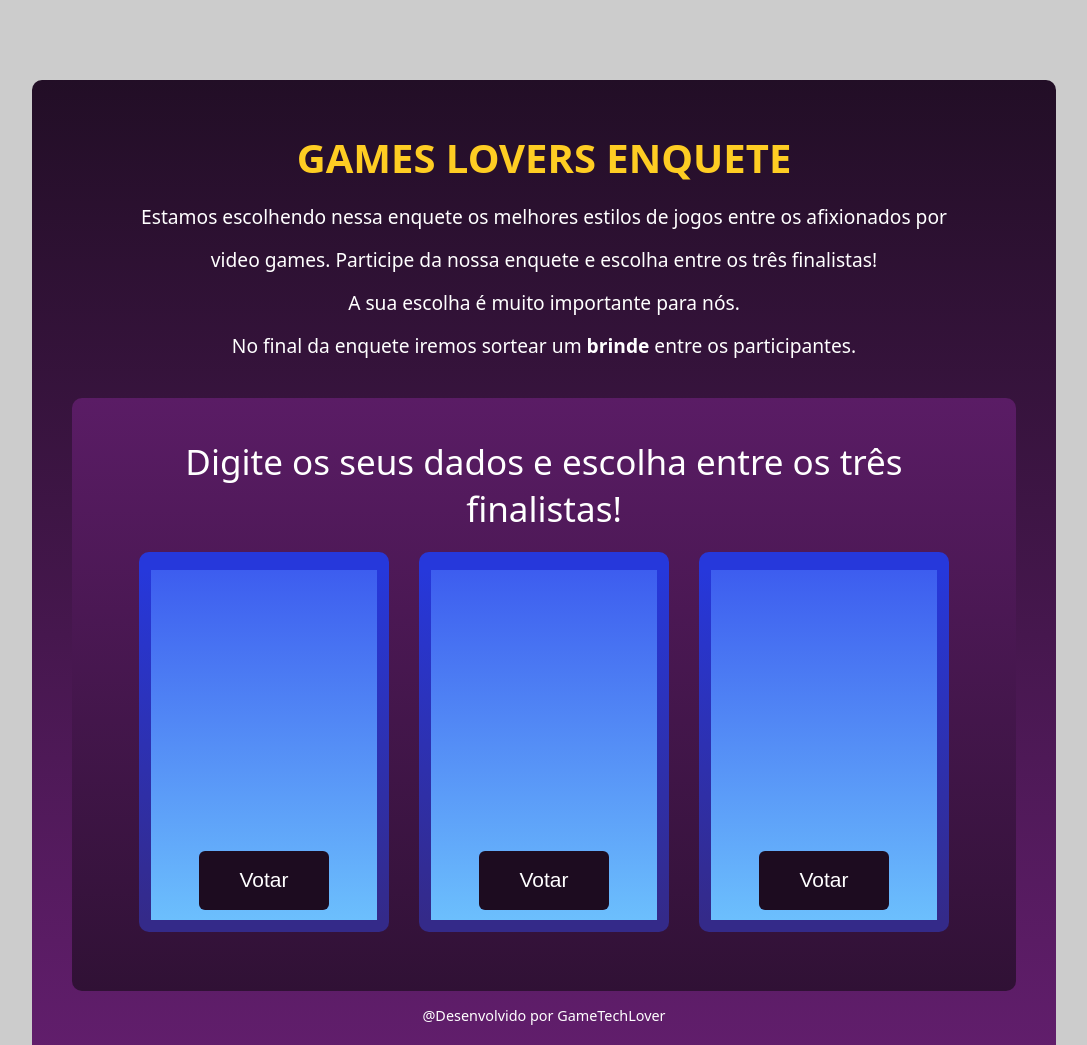
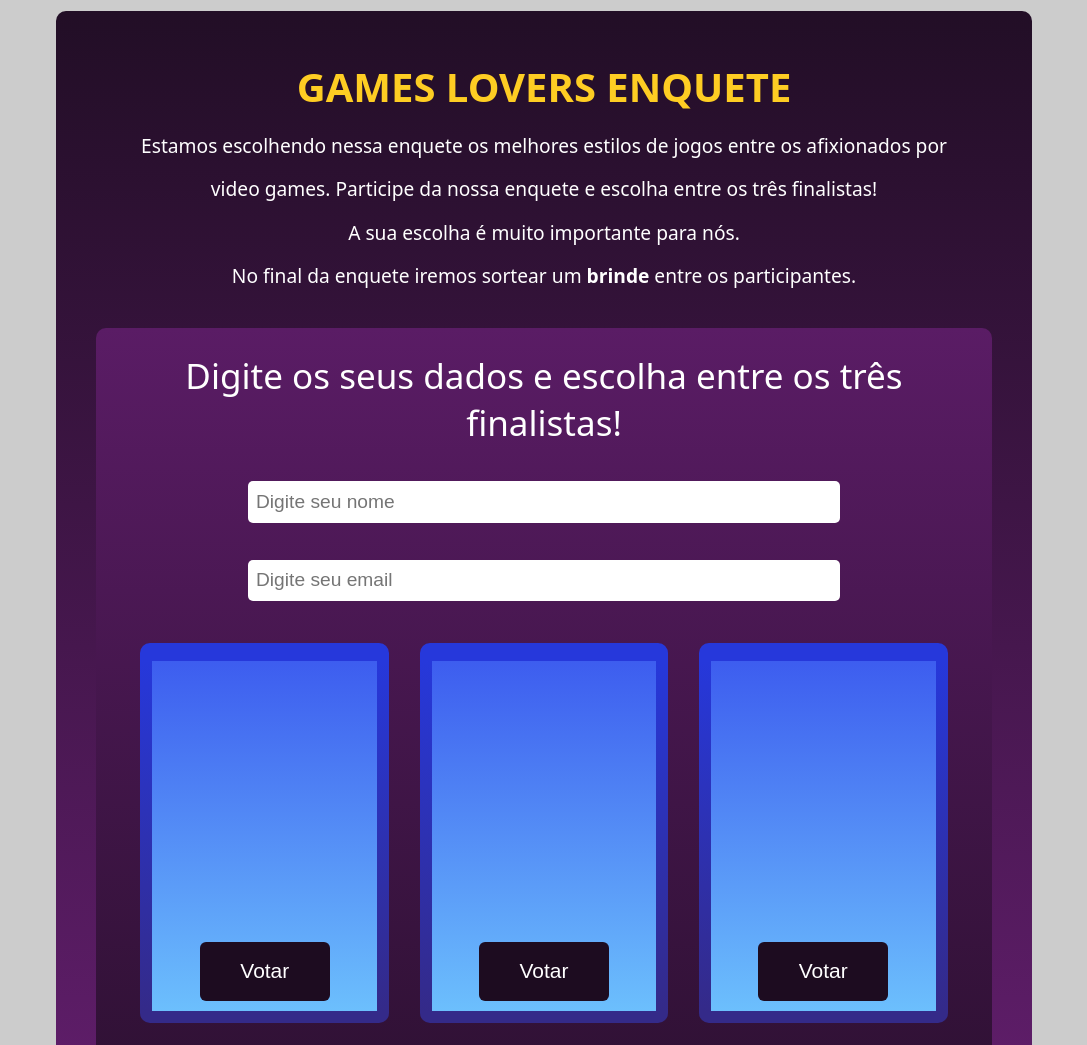
Before and after one commit to Leonardo-do-Playstation/ProjetoFinal-Modulo01Cap02-TemplateEnquete, a plain HTML site: page index.html in a window 1280 px wide. Shown: the top 1045 px of the page, without its empty margins (96-1183 px from the left). Drawn offline with Linux system fonts and the light colour scheme.

Commit message:
closes #5 - Página index.html/style.css: Adição e estilização de inputs

```diff
--- a/index.html
+++ b/index.html
@@ -18,7 +18,14 @@
       </div>
 
       <div class="Second-square">
-        <p class="Second-text">Digite os seus dados e escolha entre os três finalistas!</p>
+      <p class="Second-text">Digite os seus dados e escolha entre os três finalistas!</p>
+      <div class="form-container">
+      <label for="nome" class="form-label"></label>
+      <input type="text" id="nome" name="nome" placeholder="Digite seu nome" class="form-input" />
+      <label for="email" class="form-label"></label>
+      <input type="email" id="email" name="email" placeholder="Digite seu email" class="form-input" />
+      </div>
+
         <div class="Voting-cards">
           <div class="Card-border"><div class="Card">
             <button>Votar</button></div>
--- a/style.css
+++ b/style.css
@@ -9,7 +9,7 @@ body {
   justify-content: center;
   flex-direction: column;
   min-height: 100vh;
-  padding: 2.5rem 1.25rem;
+  padding: 0.5rem 1.25rem;
   box-sizing: border-box;
 }
 
@@ -17,10 +17,10 @@ body {
   background-color: #301135;
   background-image: linear-gradient(to bottom, #220E26, #621E6D);
   width: 100%;
-  max-width: 64rem;
-  min-height: 6.25rem;
+  max-width: 61rem;
+  min-height: 5.9rem;
   border-radius: 0.62rem;
-  margin: 2.5rem auto;
+  margin: 0.2rem auto;
   padding: 2.5rem;
   box-sizing: border-box;
 }
@@ -30,8 +30,8 @@ body {
   background-image: linear-gradient(to bottom, #5A1C65, #301135);
   border-radius: 0.62rem;
   width: 100%;
-  max-width: 59rem;
-  padding: 2.5rem;
+  max-width: 56rem;
+  padding: 1.5rem;
   margin: 2.5rem auto 0 auto;
   display: flex;
   flex-direction: column;
@@ -61,7 +61,7 @@ body {
 .Card {
   background-color: #3D5DEF;
   background-image: linear-gradient(to bottom, #3D5DEF, #6CBFFD);
-  width: 14.10rem;
+  width: 14.05rem;
   height: 21.87rem;
   margin: auto;
   display: flex;
@@ -77,7 +77,7 @@ body {
   font-size: 2.5rem;
   color: #FECD23;
   font-weight: 400;
-  margin-top: 0.62rem;
+  margin-top: 0.5rem;
 }
 
 .Main-text {
@@ -98,6 +98,8 @@ body {
   font-family: system-ui, -apple-system, BlinkMacSystemFont, 'Segoe UI', Roboto, Oxygen, Ubuntu, Cantarell, 'Open Sans', 'Helvetica Neue', sans-serif;
   font-size: 2.19rem;
   margin: auto;
+  margin-bottom: 21px;
+  margin-top: 0;
 }
 
 .End-text {
@@ -121,3 +123,24 @@ button {
   margin-top: auto;
   border: none;
 }
+
+.form-container {
+  width: 100%;
+  display: flex;
+  flex-direction: column;
+  align-items: center;
+}
+
+.form-input {
+  width: 97%;
+  max-width: 37rem;
+  height: 2.6rem;
+  padding: 0.5rem;
+  font-size: 1.2rem;
+  border-radius: 5px;
+  border: 0;
+  margin: auto;
+  box-sizing: border-box;
+  margin-bottom: 1.4rem;
+  margin-top: 0.9rem;
+}
```
